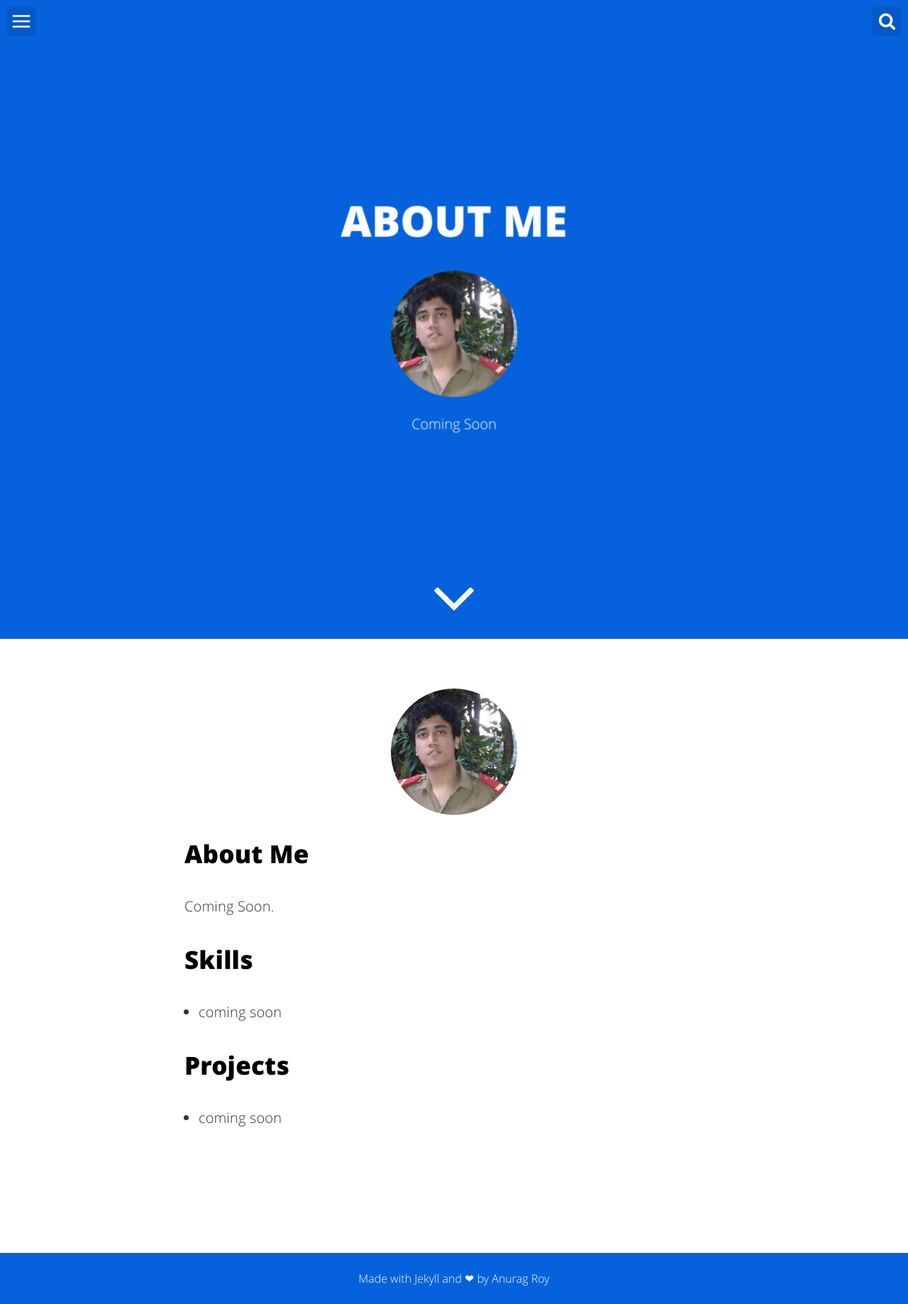
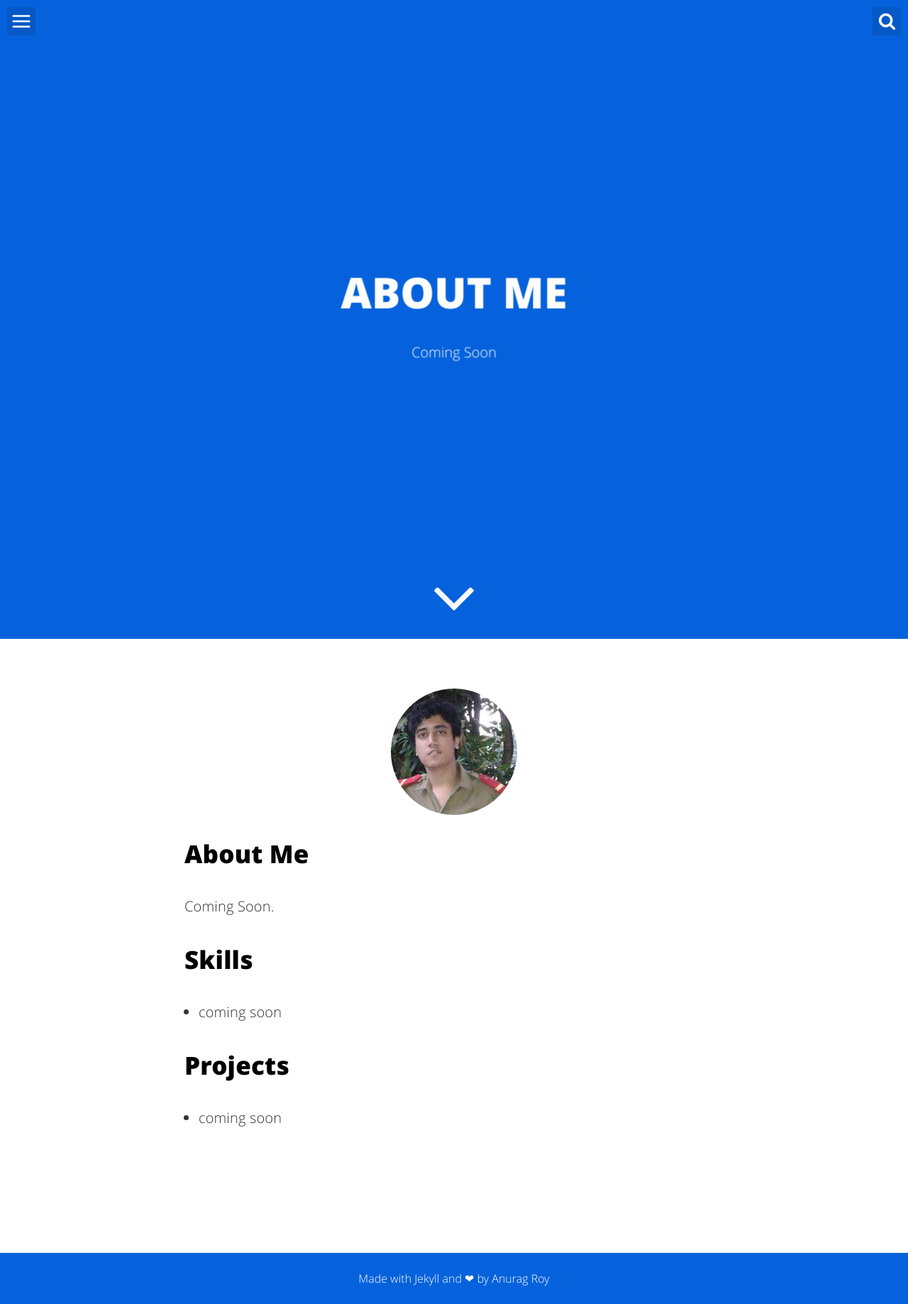
Before and after one commit to ranarag/ranarag.github.io, a Jekyll site: the page built from about.html, in a window 1280 px wide. Shown: the whole page at 71% size. Built offline with Jekyll 4.4.1, drawn with Linux system fonts in a browser that asks for light colours.

Commit message:
removed images from posts

```diff
--- a/_includes/header-post.html
+++ b/_includes/header-post.html
@@ -5,7 +5,7 @@
             <time itemprop="datePublished" datetime="{{ page.date }}" class="date">{{ page.date | date_to_string }}</time>
         {% endif %}
         <h1 class="post-title" itemprop="name">{{ page.title }}</h1>
-        <img itemprop="image" class="img-rounded" src="/assets/img/blog-author.jpg" alt="Anurag Roy">
+        <!-- <img itemprop="image" class="img-rounded" src="/assets/img/blog-author.jpg" alt="Anurag Roy"> -->
         <p itemprop="description" class="subtitle">{{ page.description }}</p>
     </div>
      <a class="down" data-scroll href="#scroll"><svg class="icon icon-angle-down"><use xlink:href="#icon-angle-down"></use></svg></a>
```
